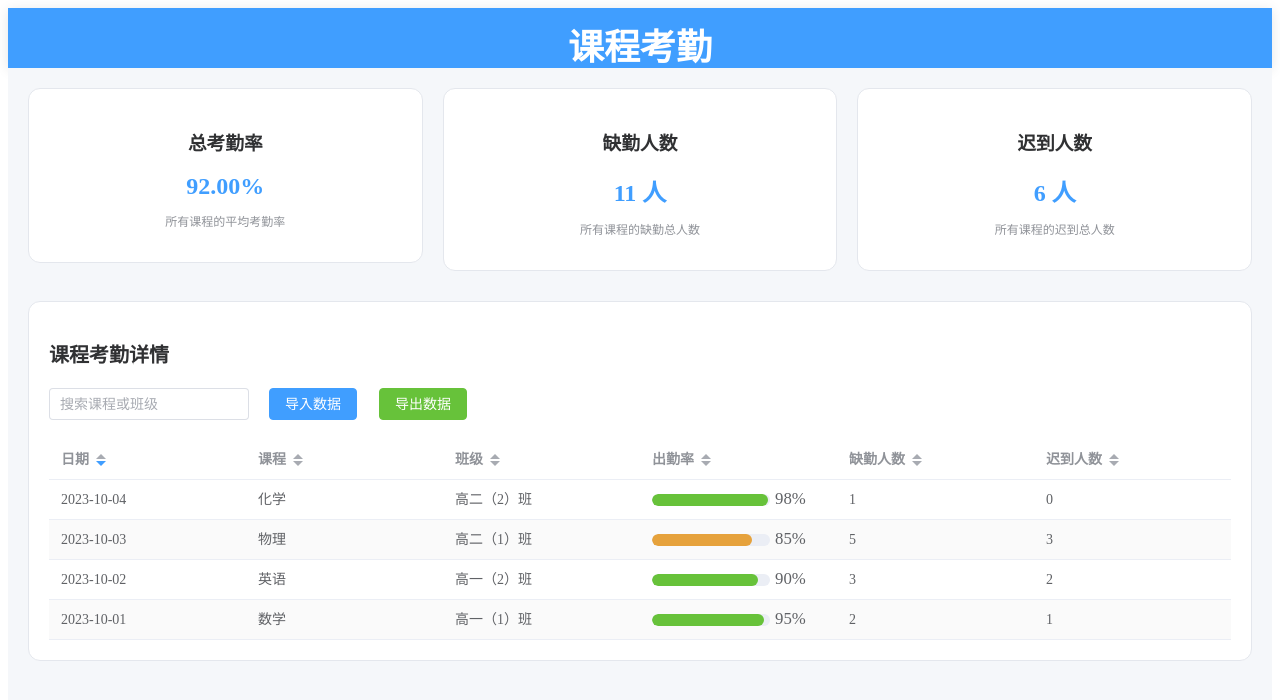
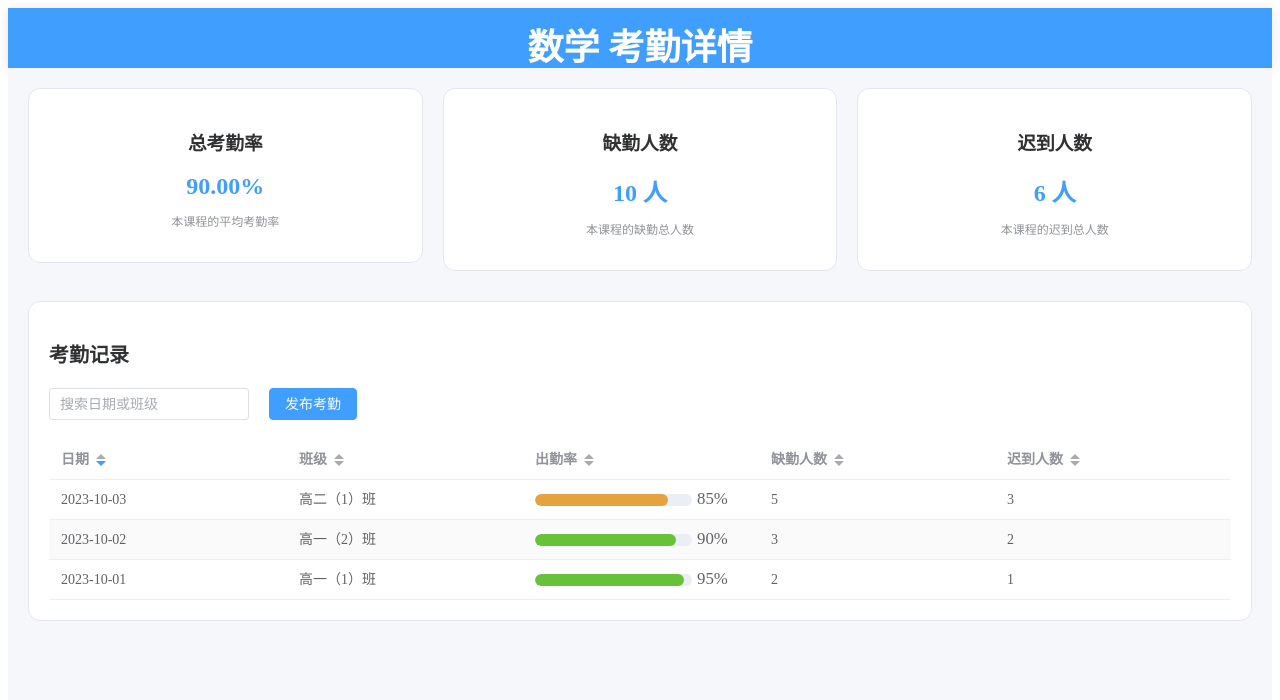
Before and after one commit to Huanswurst/Playground, a Vue app: page /teacher/course-attendance in a window 1280 px wide. Shown: the top 700 px of the page. Built offline with nearby package versions, Linux system fonts and the light colour scheme.

Commit message:
Update CourseAttendance.vue

```diff
--- a/src/views/teacher/CourseAttendance.vue
+++ b/src/views/teacher/CourseAttendance.vue
@@ -1,50 +1,49 @@
 <template>
   <el-container class="dashboard-container" :class="{ mobile: isMobile }">
     <el-header class="dashboard-header">
-      <h1>课程考勤</h1>
+      <h1>{{ course.courseName }} 考勤详情</h1>
     </el-header>
     <el-main>
       <!-- 统计卡片 -->
       <el-row :gutter="isMobile ? 10 : 20">
         <el-col :span="isMobile ? 24 : 8">
-          <el-card class="stat-card" shadow="hover" @click.native="handleCardClick('attendance')">
+          <el-card class="stat-card" shadow="hover">
             <h3>总考勤率</h3>
             <p class="stat-value">{{ overallAttendanceRate }}%</p>
-            <p class="stat-description">所有课程的平均考勤率</p>
+            <p class="stat-description">本课程的平均考勤率</p>
           </el-card>
         </el-col>
         <el-col :span="isMobile ? 24 : 8">
-          <el-card class="stat-card" shadow="hover" @click.native="handleCardClick('absent')">
+          <el-card class="stat-card" shadow="hover">
             <h3>缺勤人数</h3>
             <p class="stat-value">{{ totalAbsentCount }} 人</p>
-            <p class="stat-description">所有课程的缺勤总人数</p>
+            <p class="stat-description">本课程的缺勤总人数</p>
           </el-card>
         </el-col>
         <el-col :span="isMobile ? 24 : 8">
-          <el-card class="stat-card" shadow="hover" @click.native="handleCardClick('late')">
+          <el-card class="stat-card" shadow="hover">
             <h3>迟到人数</h3>
             <p class="stat-value">{{ totalLateCount }} 人</p>
-            <p class="stat-description">所有课程的迟到总人数</p>
+            <p class="stat-description">本课程的迟到总人数</p>
           </el-card>
         </el-col>
       </el-row>
 
       <!-- 考勤表格 -->
       <el-card class="attendance-table" shadow="hover">
-        <h2>课程考勤详情</h2>
+        <h2>考勤记录</h2>
 
         <!-- 搜索和操作按钮 -->
         <div class="table-actions">
           <el-input
             v-model="searchQuery"
-            placeholder="搜索课程或班级"
+            placeholder="搜索日期或班级"
             clearable
             style="width: 200px; margin-right: 10px;"
             @clear="handleSearch"
             @input="handleSearch"
           />
-          <el-button type="primary" @click="handleImport">导入数据</el-button>
-          <el-button type="success" @click="handleExport">导出数据</el-button>
+          <el-button type="primary" @click="handlePublishAttendance">发布考勤</el-button>
         </div>
 
         <!-- 表格 -->
@@ -55,7 +54,6 @@
           :default-sort="{ prop: 'date', order: 'descending' }"
         >
           <el-table-column prop="date" label="日期" sortable />
-          <el-table-column prop="course" label="课程" sortable />
           <el-table-column prop="class" label="班级" sortable />
           <el-table-column prop="attendanceRate" label="出勤率" sortable>
             <template #default="{ row }">
@@ -80,10 +78,15 @@ export default {
     return {
       isMobile: false, // 默认不是移动端
       searchQuery: '', // 搜索关键词
+      course: {
+        id: 1,
+        courseName: '数学',
+        teacherName: '张老师',
+        studentCount: 50,
+      },
       attendanceData: [
         {
           date: '2023-10-01',
-          course: '数学',
           class: '高一（1）班',
           attendanceRate: 95,
           absentCount: 2,
@@ -91,7 +94,6 @@ export default {
         },
         {
           date: '2023-10-02',
-          course: '英语',
           class: '高一（2）班',
           attendanceRate: 90,
           absentCount: 3,
@@ -99,19 +101,10 @@ export default {
         },
         {
           date: '2023-10-03',
-          course: '物理',
           class: '高二（1）班',
           attendanceRate: 85,
           absentCount: 5,
           lateCount: 3,
-        },
-        {
-          date: '2023-10-04',
-          course: '化学',
-          class: '高二（2）班',
-          attendanceRate: 98,
-          absentCount: 1,
-          lateCount: 0,
         },
       ],
     };
@@ -134,7 +127,7 @@ export default {
     filteredAttendance() {
       return this.attendanceData.filter(
         (item) =>
-          item.course.toLowerCase().includes(this.searchQuery.toLowerCase()) ||
+          item.date.toLowerCase().includes(this.searchQuery.toLowerCase()) ||
           item.class.toLowerCase().includes(this.searchQuery.toLowerCase())
       );
     },
@@ -144,6 +137,9 @@ export default {
     this.checkDevice();
     // 监听窗口变化
     window.addEventListener('resize', this.checkDevice);
+    // 获取课程 ID
+    const courseId = this.$route.params.courseId;
+    this.fetchCourseData(courseId);
   },
   beforeDestroy() {
     // 移除监听
@@ -154,50 +150,29 @@ export default {
       // 判断是否为移动端
       this.isMobile = window.innerWidth <= 768;
     },
-    handleCardClick(type) {
-      if (type === 'attendance') {
-        this.$message.success('点击了总考勤率卡片');
-      } else if (type === 'absent') {
-        this.$message.success('点击了缺勤人数卡片');
-      } else if (type === 'late') {
-        this.$message.success('点击了迟到人数卡片');
+    // 获取课程数据
+    async fetchCourseData(courseId) {
+      try {
+        // 调用 API 获取课程数据
+        // const response = await axios.get(`/api/courses/${courseId}`);
+        // this.course = response.data;
+        this.$message.success('课程数据加载成功');
+      } catch (error) {
+        this.$message.error('课程数据加载失败');
       }
+    },
+    // 处理搜索
+    handleSearch() {
+      // 搜索逻辑已在 computed 中实现
+    },
+    // 处理发布考勤
+    handlePublishAttendance() {
+      this.$message.success('考勤发布成功');
     },
     getProgressColor(attendanceRate) {
       if (attendanceRate >= 90) return '#67c23a'; // 绿色
       if (attendanceRate >= 70) return '#e6a23c'; // 橙色
       return '#f56c6c'; // 红色
-    },
-    // 处理搜索
-    handleSearch() {
-      // 搜索逻辑已在 computed 中实现
-    },
-    // 处理导入数据
-    handleImport() {
-      this.$message.info('导入数据功能待实现');
-    },
-    // 处理导出数据
-    handleExport() {
-      this.$message.success('导出数据成功');
-      const data = this.filteredAttendance;
-      const headers = ['日期', '课程', '班级', '出勤率', '缺勤人数', '迟到人数'];
-      const rows = data.map((item) => [
-        item.date,
-        item.course,
-        item.class,
-        `${item.attendanceRate}%`,
-        item.absentCount,
-        item.lateCount,
-      ]);
-      this.exportToExcel(headers, rows, '考勤数据');
-    },
-    // 导出为 Excel
-    exportToExcel(headers, rows, fileName) {
-      const xlsx = require('xlsx');
-      const worksheet = xlsx.utils.aoa_to_sheet([headers, ...rows]);
-      const workbook = xlsx.utils.book_new();
-      xlsx.utils.book_append_sheet(workbook, worksheet, 'Sheet1');
-      xlsx.writeFile(workbook, `${fileName}.xlsx`);
     },
   },
 };
```
